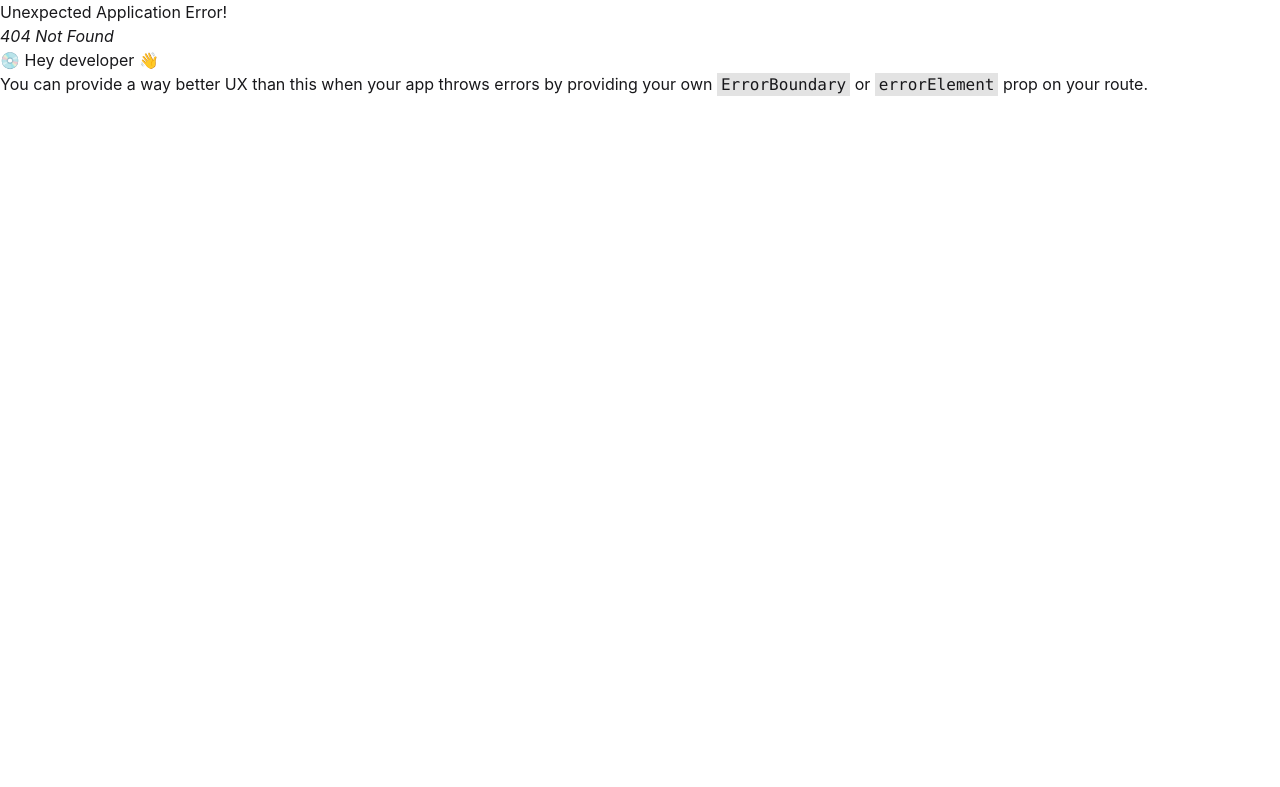
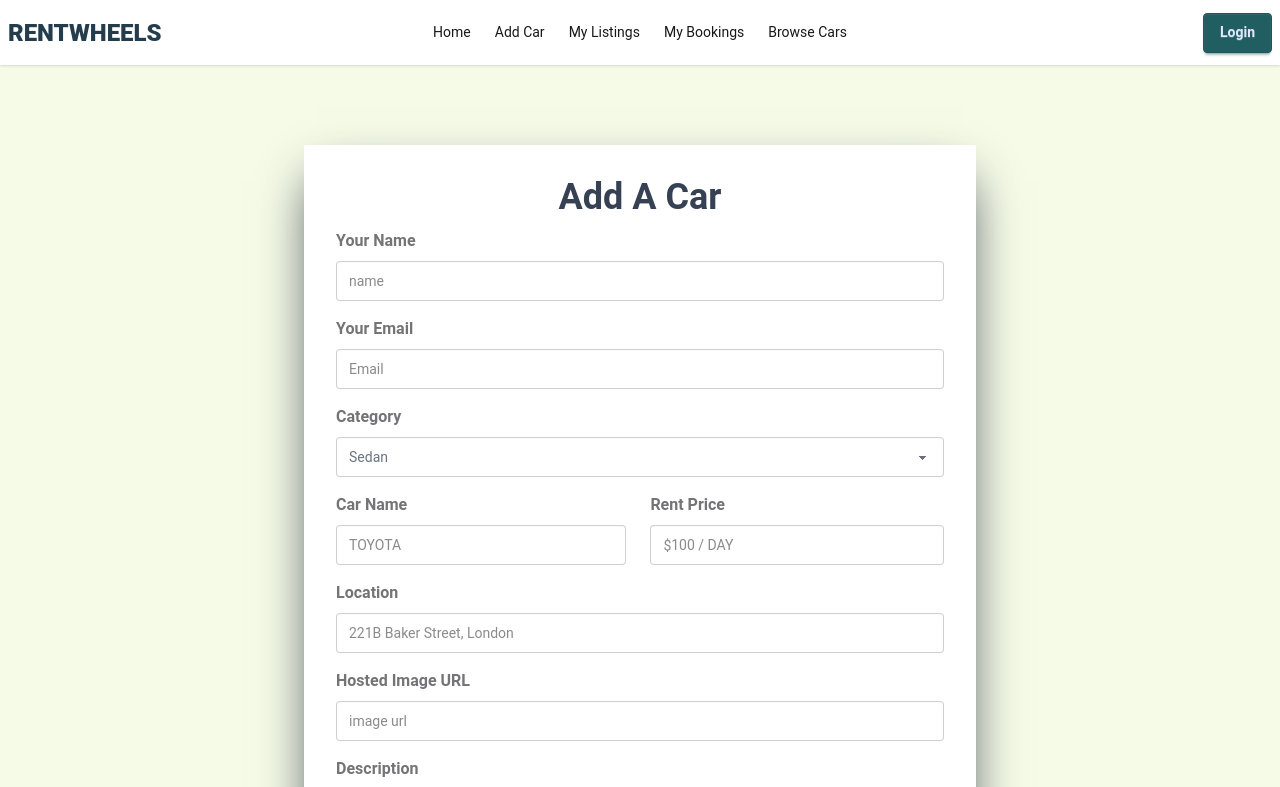
Before and after one commit to ShovonTheBarua/rental-car-client, a React (Vite) app: page /addCar in a window 1280 px wide. Before the commit this address had no page. Shown: the top 787 px of the page. Built offline with nearby package versions, Linux system fonts and the light colour scheme.

Commit message:
Navbar addCar page added

```diff
--- a/package.json
+++ b/package.json
@@ -11,6 +11,7 @@
   },
   "dependencies": {
     "@tailwindcss/vite": "^4.2.1",
+    "firebase": "^12.10.0",
     "react": "^19.2.4",
     "react-dom": "^19.2.4",
     "react-router": "^7.13.1",
--- /dev/null
+++ b/src/Component/AddCar/AddCar.jsx
@@ -0,0 +1,89 @@
+import React from "react";
+
+const AddCar = () => {
+  return (
+    <div className="">
+      <div className="bg-white max-w-2xl mx-auto my-auto mt-20 shadow-2xl shadow-slate-800">
+        <form className="p-8 ">
+          <h1 className="text-center text-gray-700 text-4xl font-bold mb-3">Add A Car</h1>
+          <fieldset className="flex flex-col space-y-4">
+            <div>
+              <label className="label font-bold mb-2">Your Name</label>
+              <input
+                type="text"
+                className="input w-full"
+                placeholder="name"
+                readOnly
+              />
+            </div>
+            <div>
+              <label className="label font-bold mb-2">Your Email</label>
+              <input
+                type="email"
+                className="input w-full"
+                placeholder="Email"
+                readOnly
+              />
+            </div>
+
+               <label className="label font-bold mb-2">Category</label>
+              <select defaultValue="Pick a browser" className="select w-full text-gray-500">
+                <option disabled={true}>Pick a category</option>
+                <option>Sedan</option>
+                <option>SUV</option>
+                <option>Hatchback</option>
+                <option>Luxury</option>
+                <option>Electric</option>
+              </select>
+
+            <div className="flex justify-between ">
+              <div>
+                <label className="label font-bold mb-2">Car Name</label>
+                <input
+                  type="text"
+                  className="input w-full"
+                  placeholder="TOYOTA"
+                />
+              </div>
+              <div>
+                <label className="label font-bold mb-2">Rent Price</label>
+                <input
+                  type="text"
+                  className="input w-full"
+                  placeholder="$100 / DAY"
+                />
+              </div>
+            </div>
+            <div>
+              <label className="label font-bold mb-2">Location</label>
+              <input
+                type="text"
+                className="input w-full"
+                placeholder="221B Baker Street, London"
+              />
+            </div>
+            <div>
+              <label className="label font-bold mb-2">Hosted Image URL</label>
+              <input
+                type="text"
+                className="input w-full"
+                placeholder="image url"
+              />
+            </div>
+            <div>
+              <label className="label font-bold mb-2">Description</label>
+              <textarea
+                type="text"
+                className="textarea w-full"
+                placeholder="This car is awesome"
+              />
+            </div>
+            <button className="btn btn-primary mt-4 ">Add</button>
+          </fieldset>
+        </form>
+      </div>
+    </div>
+  );
+};
+
+export default AddCar;
--- a/src/Component/Navbar/Navbar.jsx
+++ b/src/Component/Navbar/Navbar.jsx
@@ -4,8 +4,8 @@ import { NavLink } from "react-router";
 const Navbar = () => {
 
     const links = <>
-        <li><NavLink>Home</NavLink></li>
-        <li><NavLink>Add Car</NavLink></li>
+        <li><NavLink >Home</NavLink></li>
+        <li><NavLink to='/addCar'>Add Car</NavLink></li>
         <li><NavLink>My Listings</NavLink></li>
         <li><NavLink>My Bookings</NavLink></li>
         <li><NavLink>Browse Cars</NavLink></li>
@@ -39,7 +39,7 @@ const Navbar = () => {
             {links}
           </ul>
         </div>
-        <a className="btn btn-ghost text-xl">RentWheels</a>
+        <a className="text-2xl font-extrabold text-[#233D4D]">RENTWHEELS</a>
       </div>
       <div className="navbar-center hidden lg:flex">
         <ul className="menu menu-horizontal px-1">
--- a/src/Component/layout/RootLayout.jsx
+++ b/src/Component/layout/RootLayout.jsx
@@ -4,7 +4,7 @@ import { Outlet } from 'react-router';
 
 const RootLayout = () => {
     return (
-        <div>
+        <div className='bg-[#F5FBE6]'>
             <Navbar></Navbar>
             <Outlet></Outlet>
         </div>
--- /dev/null
+++ b/src/Context/AuthContext.jsx
@@ -0,0 +1,3 @@
+import { createContext } from "react";
+
+export const AuthContext = createContext(null)
--- /dev/null
+++ b/src/Context/AuthProvider.jsx
@@ -0,0 +1,15 @@
+import React, { Children } from "react";
+import { AuthContext } from "./AuthContext";
+
+const AuthProvider = ({ children }) => {
+
+
+  const authInfo = {};
+
+
+
+
+  return <AuthContext value={authInfo}>{Children}</AuthContext>;
+};
+
+export default AuthProvider;
--- /dev/null
+++ b/src/Firebase/firebase.init.js
@@ -0,0 +1,22 @@
+// Import the functions you need from the SDKs you need
+import { initializeApp } from "firebase/app";
+import { getAuth } from "firebase/auth";
+
+// TODO: Add SDKs for Firebase products that you want to use
+// https://firebase.google.com/docs/web/setup#available-libraries
+
+// Your web app's Firebase configuration
+const firebaseConfig = {
+  apiKey: "AIzaSyCpmPTcZIwQWIHPTWqpHfK8S_B4VqRBKQU",
+  authDomain: "toy-store-8c05c.firebaseapp.com",
+  projectId: "toy-store-8c05c",
+  storageBucket: "toy-store-8c05c.firebasestorage.app",
+  messagingSenderId: "474158864050",
+  appId: "1:474158864050:web:39dc3b8cb6051d8f51dbab"
+};
+
+// Initialize Firebase
+const app = initializeApp(firebaseConfig);
+
+// Initialize Firebase Authentication and get a reference to the service
+export const auth = getAuth(app);
--- a/src/index.css
+++ b/src/index.css
@@ -6,6 +6,12 @@
 @plugin "daisyui/theme" {
   name: "light";
   default: true;
-  --color-primary: blue;
+  --color-primary: #215E61;
   --color-secondary: teal;
 }
+
+@import url('https://fonts.googleapis.com/css2?family=Roboto:ital,wght@0,100..900;1,100..900&display=swap');
+
+* {
+  font-family: "Roboto", sans-serif;
+}
--- a/src/main.jsx
+++ b/src/main.jsx
@@ -6,6 +6,7 @@ import { createBrowserRouter } from "react-router";
 import { RouterProvider } from "react-router/dom";
 import RootLayout from "./Component/layout/RootLayout.jsx";
 import Home from "./Component/Home/Home.jsx";
+import AddCar from "./Component/AddCar/AddCar.jsx";
 
 const router = createBrowserRouter([
   {
@@ -16,6 +17,10 @@ const router = createBrowserRouter([
         path: "home",
         Component: Home,
       },
+      {
+        path: 'addCar',
+        element: <AddCar></AddCar>
+      }
     ],
   },
 ]);
```
Also changed, not shown: 1 other file (tests, documents, lock files or other folders).
